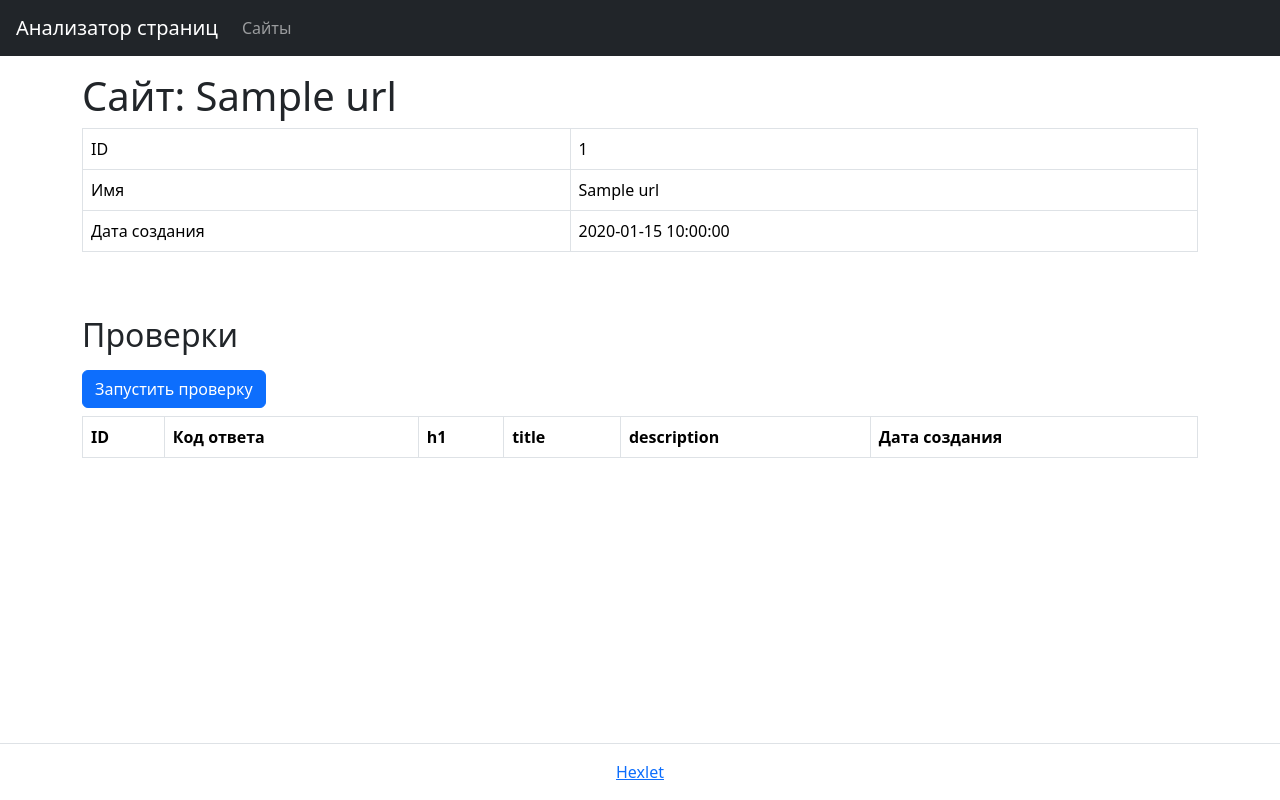
After one commit to alllexxx1/page-analyzer, a Flask app: page /urls/1 in a window 1280 px wide. The commit adds this page. Run offline with Flask 3, Linux system fonts and the light colour scheme; a database or web service that is not in the repository returns one stand-in record (values such as "Sample title"); lists and menus that the app fills with data are empty; some libraries are stand-ins or nearby versions.

Commit message:
Implement base functoinal of the website and connect database
Add hadlers for displaying main page, handling and displaying url info.
Add templates for handlers.
Add necessary libraries.
Add bash script for connectind db and creating sheets.

```diff
--- /dev/null
+++ b/database.sql
@@ -0,0 +1,7 @@
+DROP TABLE IF EXISTS urls;
+
+CREATE TABLE urls (
+  id bigint PRIMARY KEY GENERATED ALWAYS AS IDENTITY,
+  name varchar(255),
+  created_at DATE
+);
--- a/page_analyzer/app.py
+++ b/page_analyzer/app.py
@@ -1,9 +1,110 @@
-from flask import Flask, render_template
-
+from flask import (
+    Flask,
+    render_template,
+    redirect,
+    request,
+    url_for,
+    flash,
+    get_flashed_messages
+)
+import psycopg2
+from psycopg2.extras import NamedTupleCursor
+import os
+from dotenv import load_dotenv
+from urllib.parse import urlparse
+import validators
+from datetime import date
 
 app = Flask(__name__)
 
+load_dotenv()
+app.secret_key = os.environ.get('SECRET_KEY')
 
-@app.route('/')
-def get_main_page():
-    return render_template('main_page.html')
+DATABASE_URL = os.getenv('DATABASE_URL')
+conn = psycopg2.connect(DATABASE_URL)
+
+
+@app.route('/', methods=['GET'])
+def new_url():
+    url = ''
+    return render_template(
+        'main_page.html',
+        url=url
+    )
+
+
+@app.route('/urls', methods=['POST'])
+def post_url():
+    input_url = request.form.get('url')
+    if not input_url:
+        flash('URL обязателен', 'error')
+        messages = get_flashed_messages(with_categories=True)
+        return render_template(
+            'main_page.html',
+            url=input_url,
+            messages=messages
+        ), 422
+
+    url = urlparse(input_url)
+    normalized_url = f'{url.scheme}://{url.hostname}'
+    validated_url = validators.url(normalized_url)
+    if not validated_url:
+        flash('Некорректный URL', 'error')
+        messages = get_flashed_messages(with_categories=True)
+        return render_template(
+            'main_page.html',
+            url=input_url,
+            messages=messages
+        ), 422
+
+    with conn.cursor(cursor_factory=NamedTupleCursor) as cur:
+        cur.execute('SELECT name, id FROM urls WHERE name=%s',
+                    (normalized_url,))
+        url_data = cur.fetchone()
+    if url_data:
+        id_ = url_data.id
+        flash('Страница уже существует', 'info')
+        return redirect(
+            url_for('get_url', id=id_), code=302
+        )
+
+    with conn.cursor() as cur:
+        cur.execute("""
+            INSERT INTO urls (name, created_at)
+            VALUES (%s, %s);
+            """,
+                    (normalized_url, date.today()))
+        cur.execute('SELECT id FROM urls WHERE name=%s', (normalized_url,))
+        id_ = cur.fetchone()[0]
+    conn.commit()
+
+    flash('Страница успешно добавлена', 'success')
+    return redirect(
+        url_for('get_url', id=id_), code=302
+    )
+
+
+@app.route('/urls', methods=['GET'])
+def get_urls():
+    with conn.cursor(cursor_factory=NamedTupleCursor) as cur:
+        cur.execute('SELECT * FROM urls ORDER BY id DESC')
+        urls_data = cur.fetchall()
+
+    return render_template(
+        'index.html',
+        urls=urls_data
+    )
+
+
+@app.route('/urls/<id>', methods=['GET'])
+def get_url(id):
+    with conn.cursor(cursor_factory=NamedTupleCursor) as cur:
+        cur.execute('SELECT * FROM urls WHERE id=%s', (id,))
+        url_data = cur.fetchone()
+
+    messages = get_flashed_messages(with_categories=True)
+    return render_template(
+        'show.html',
+        url=url_data,
+        messages=messages
+    )
--- /dev/null
+++ b/page_analyzer/templates/layout.html
@@ -0,0 +1,37 @@
+<!DOCTYPE html>
+<html lang="ru">
+  <head>
+    <meta charset="UTF-8">
+    <meta name="viewport" content="width=device-width, initial-scale=1.0, shrink-to-fit=no">
+    <title>Page analyzer</title>
+
+    <link href="https://cdn.jsdelivr.net/npm/bootstrap@5.3.2/dist/css/bootstrap.min.css" rel="stylesheet" integrity="sha384-T3c6CoIi6uLrA9TneNEoa7RxnatzjcDSCmG1MXxSR1GAsXEV/Dwwykc2MPK8M2HN" crossorigin="anonymous">
+    <script src="https://cdn.jsdelivr.net/npm/bootstrap@5.3.2/dist/js/bootstrap.bundle.min.js" integrity="sha384-C6RzsynM9kWDrMNeT87bh95OGNyZPhcTNXj1NW7RuBCsyN/o0jlpcV8Qyq46cDfL" crossorigin="anonymous"></script>
+  </head>
+  <body class="min-vh-100 d-flex flex-column">
+    <header class="flex-shrink-0">
+      <nav class="navbar navbar-expand-md navbar-dark bg-dark px-3">
+        <a class="navbar-brand" href="/">Анализатор страниц</a>
+          <div id="navbarNav">
+            <ul class="navbar-nav">
+              <li class="nav-item"><a class="nav-link " href="{{ url_for('get_urls') }}">Сайты</a></li>
+            </ul>
+          </div>
+        </nav>
+    </header>
+
+    {% block flash_messages %}
+    {% endblock %}
+
+    {% block content %}
+    {% endblock %}
+
+    <footer class="border-top py-3 mt-5 flex-shrink-0">
+      <div class="container-lg">
+        <div class="text-center">
+          <a href="https://ru.hexlet.io/" target="_blank">Hexlet</a>
+        </div>
+      </div>
+    </footer>
+  </body>
+</html>
--- /dev/null
+++ b/page_analyzer/templates/show.html
@@ -0,0 +1,68 @@
+{% extends "layout.html" %}
+
+{% block flash_messages %}
+  {% if messages %}
+    <div class="flex-shrink-0 flashes">
+      {% for category, message in messages %}
+        {% if category == "success" %}
+          <div class="alert alert-success" role="alert">
+            {{ message }}
+          </div>
+        {% endif %}
+        {% if category == "info" %}
+          <div class="alert alert-info" role="alert">
+            {{ message }}
+          </div>
+        {% endif %}
+      {% endfor %}
+    </div>
+  {% endif %}
+{% endblock %}
+
+{% block content %}
+<main class="flex-grow-1">
+  <div class="container-lg mt-3">
+    <h1>Сайт: {{ url.name }}</h1>
+    <div class="table-responsive">
+      <table class="table table-bordered table-hover text-nowrap" data-test="url">
+        <tbody>
+          <tr>
+            <td>ID</td>
+            <td>{{ url.id }}</td>
+          </tr>
+          <tr>
+            <td>Имя</td>
+            <td>{{ url.name }}</td>
+          </tr>
+          <tr>
+            <td>Дата создания</td>
+            <td>{{ url.created_at }}</td>
+          </tr>
+        </tbody>
+      </table>
+    </div>
+
+    <h2 class="mt-5 mb-3">Проверки</h2>
+    <form method="post" action="">
+    <input type="submit" class="btn btn-primary" value="Запустить проверку">
+    </form>
+
+    <div>
+      <table class="table table-bordered table-hover mt-2" data-test="checks">
+      <thead>
+        <tr>
+          <th>ID</th>
+          <th>Код ответа</th>
+          <th>h1</th>
+          <th>title</th>
+          <th>description</th>
+          <th>Дата создания</th>
+        </tr>
+      </thead>
+        <tbody>
+      </tbody>
+      </table>
+    </div>
+  </div>
+</main>
+{% endblock %}
--- a/pyproject.toml
+++ b/pyproject.toml
@@ -18,6 +18,8 @@ packages = [
 python = "^3.10"
 flask = "^3.0.0"
 gunicorn = "^21.2.0"
+psycopg2-binary = "^2.9.9"
+validators = "^0.22.0"
 
 
 [tool.poetry.group.dev.dependencies]
```
Also changed, not shown: page_analyzer/templates/index.html (added, +35 -0 lines), page_analyzer/templates/main_page.html (+18 -30 lines), 4 other files.
